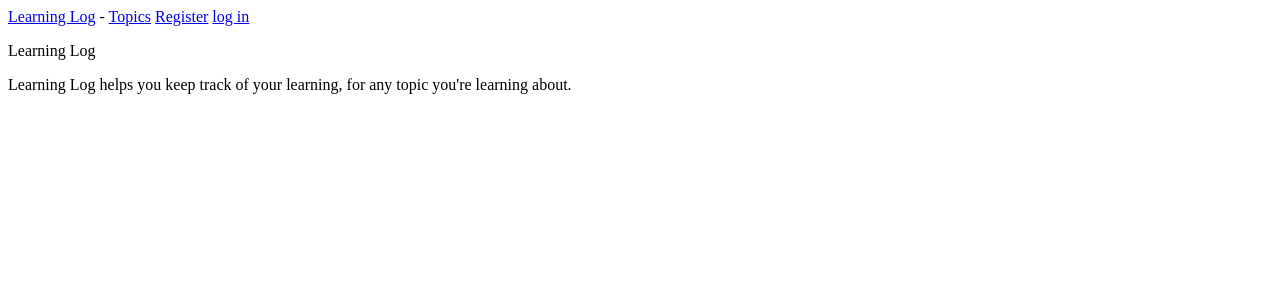
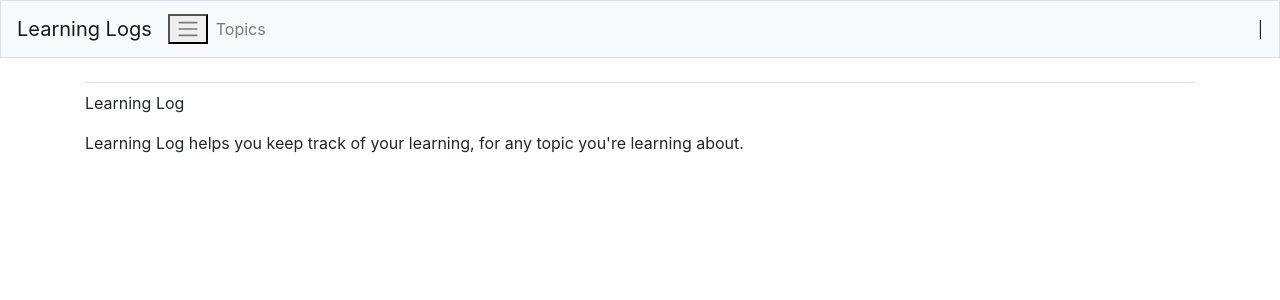
Before and after one commit to tsymbaliuk-ivan/my-first-app, a Django app: template learning_logs/templates/learning_logs/index.html in a window 1280 px wide. Shown: the top 300 px of the page. Run offline with Django 3.2, Linux system fonts and the light colour scheme; the template is opened without the code that fills it, so the values that code supplies are empty; some libraries are stand-ins or nearby versions.

Commit message:
Styling Learning Log, Using Bootstrap

```diff
--- a/learning_log/settings.py
+++ b/learning_log/settings.py
@@ -31,6 +31,9 @@ ALLOWED_HOSTS = []
 # Application definition
 
 INSTALLED_APPS = [
+
+    # Third party apps
+    'bootstrap4',
     # My apps
     'learning_logs',
     'users',
--- a/learning_logs/templates/learning_logs/base.html
+++ b/learning_logs/templates/learning_logs/base.html
@@ -1,12 +1,54 @@
-<p>
-    <a href="{% url 'learning_log:index' %}">Learning Log</a> -
-    <a href="{% url 'learning_log:topics' %}">Topics</a>
-    {% if user.is_authenticated %}
-        Hello, {{ user.username }}.
-        <a href="{%url 'users:logout' %}">Log out</a>
-    {% else %}
-        <a href="{% url 'users:register' %}">Register</a>
-        <a href="{% url 'users:login' %}">log in</a>
-    {% endif %}
-</p>
-{% block content %}{% endblock content %}
+{% load bootstrap4 %}
+
+
+<html lang="en">
+<head>
+    <meta charset="utf-8">
+    <meta name="viewport" content="width=device-width, initial-scale=1, shrink-to-fit=no">
+
+    <title>Learning Log</title>
+    {% bootstrap_css %}
+    {% bootstrap_javascript jquery='full' %}
+
+</head>
+<body>
+    <nav class="navbar navbar-expand-md navbar-light bg-light mb-4 border">
+        <a class="navbar-brand" href="{%url 'learning_log:index'%}"> Learning Logs</a>
+        <button class="navbar-toggle" type="button" data-toggle="navbarCollopse"
+        aria-expanded ="false" aria-label="Toggle navigation">
+            <span class="navbar-toggler-icon"></span>
+        </button>
+
+        <div class="collapse navbar-collapse" id="navbarCollapse">
+            <ul class="navbar-nav mr-auto">
+                <li class="nav-item">
+                    <a class="nav-link" href="{% url 'learning_log:topics' %}">Topics</a>
+                </li>
+            </ul>
+            <ul class="navbar-nav ml-auto">
+                {% if user.is_authenticated %}
+                    <li class="nav-item">
+                        <span class="navbar-text">Hello, {{user.username}}.</span>
+                    </li>
+                    <li class="nav-item">
+                        <a class="nav-link" href="{% url 'users:register' %}">Register</a>
+                    </li>
+                    <li class="nav-item">
+                        <a class="nav-link" href="{% url 'users:login' %}">Log in</a>
+                    </li>
+
+                {% endif %}
+|           </ul>
+        </div>
+    </nav>
+
+    <main role="main" class="container">
+        <div class="pd-2 mb-2 border-bottom">
+            {% block page_header %}{% endblock page_header %}
+        </div>
+        <div>
+            {% block content %}{% endblock content%}
+        </div>
+    </main>
+</body>
+</html>
```
Also changed, not shown: db.sqlite3.
